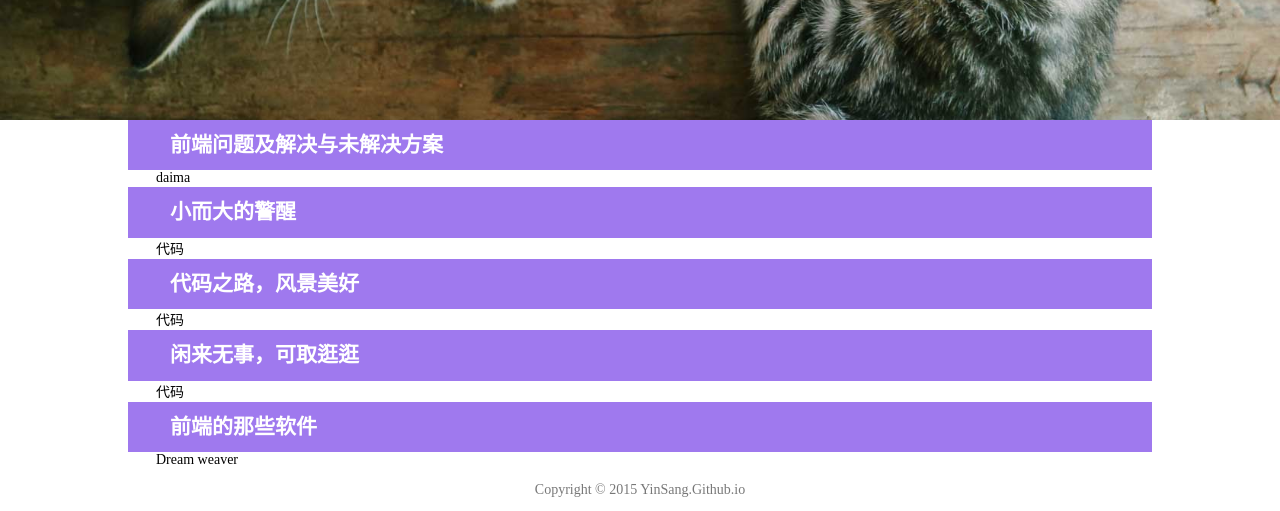
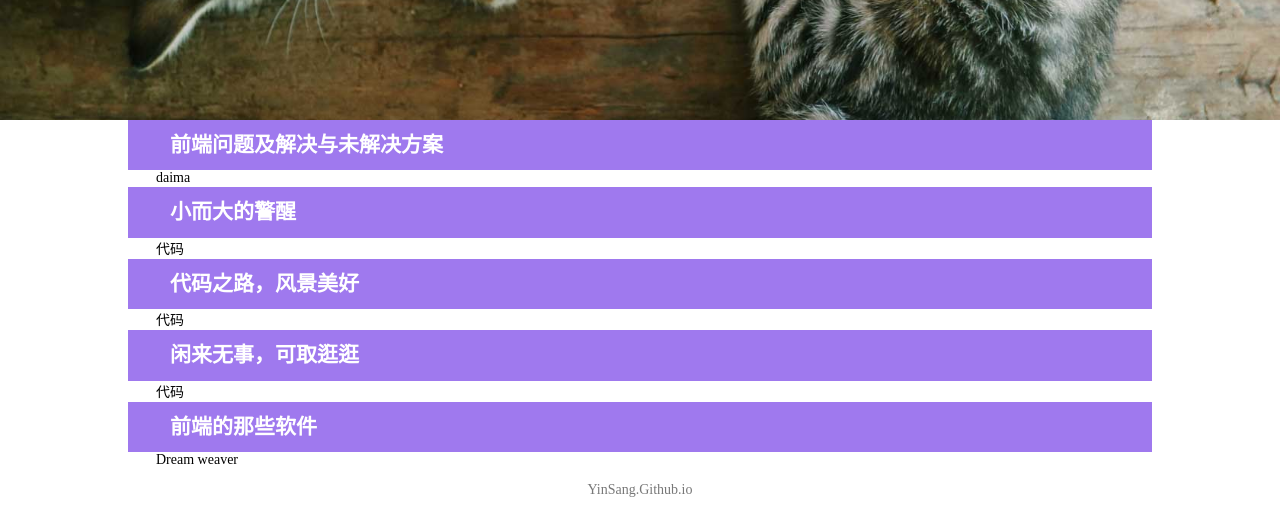
Before and after one commit to yinsang/personal, a plain HTML site: page index.html in a window 1280 px wide. Shown: the part 360-871 px from the top of the page. Drawn offline with Linux system fonts and the light colour scheme.

Commit message:
en
gaidong

```diff
--- a/index.html
+++ b/index.html
@@ -49,7 +49,7 @@
     	</div>
     </div>
     <footer>
-      Copyright © 2015 YinSang.Github.io
+      YinSang.Github.io
     </footer>
 
 
```
